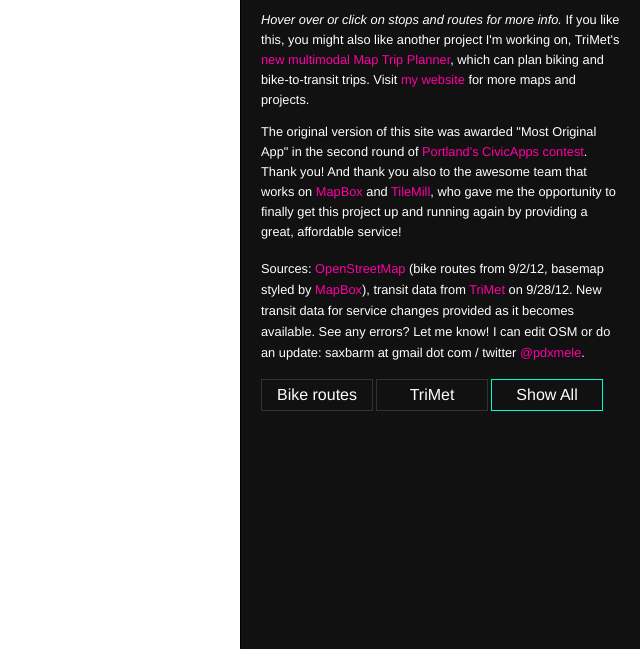
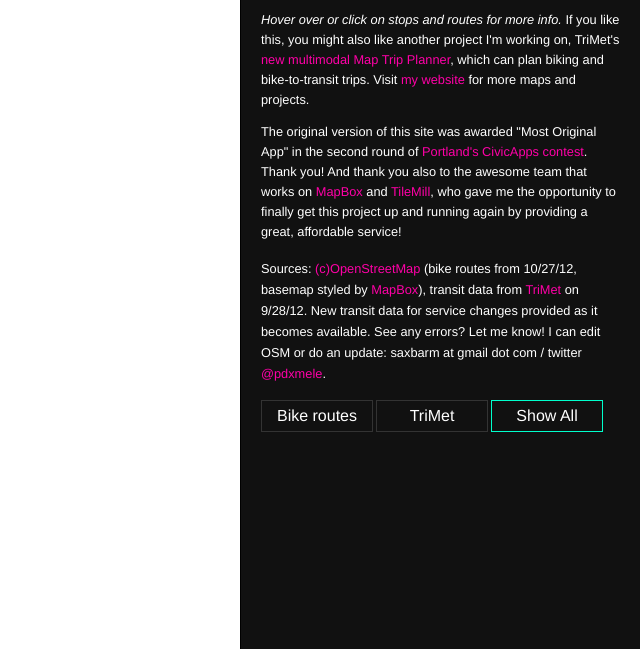
Before and after one commit to MappingKat/PDX-bike-transit-map, a plain HTML site: page index.html in a window 1280 px wide. Shown: the part 151-800 px from the top of the page, without its empty margins (640-1280 px from the left). Drawn offline with nearby package versions, Linux system fonts and the light colour scheme.

Commit message:
Data update

```diff
--- a/index.html
+++ b/index.html
@@ -94,7 +94,7 @@
 
     <P style="font-size:.8em;">The original version of this site was awarded "Most Original App" in the second round of <a href="http://civicapps.org/news/civicapps-awards-congrats-round-2-winners-and-runners">Portland's CivicApps contest</a>. Thank you! And thank you also to the awesome team that works on <a href="http://www.mapbox.com/">MapBox</a> and <a href="http://mapbox.com/tilemill/">TileMill</a>, who gave me the opportunity to finally get this project up and running again by providing a great, affordable service!</p>
 
-    <p><span class='source'>Sources: <a href='http://www.openstreetmap.org'>OpenStreetMap</a> (bike routes from 9/2/12, basemap styled by <a href="http://www.mapbox.com/">MapBox</a>), transit data from <a href='http://www.trimet.org'/>TriMet</a> on 9/28/12. New transit data for service changes provided as it becomes available. See any errors? Let me know! I can edit OSM or do an update: saxbarm at gmail dot com / twitter <a href="http://www.twitter.com/pdxmele">@pdxmele</a>.</p>
+    <p><span class='source'>Sources: <a href='http://www.openstreetmap.org/copyright'>(c)OpenStreetMap</a> (bike routes from 10/27/12, basemap styled by <a href="http://www.mapbox.com/">MapBox</a>), transit data from <a href='http://www.trimet.org'/>TriMet</a> on 9/28/12. New transit data for service changes provided as it becomes available. See any errors? Let me know! I can edit OSM or do an update: saxbarm at gmail dot com / twitter <a href="http://www.twitter.com/pdxmele">@pdxmele</a>.</p>
 
     <p></p>
 <ul class="layerswitch">
```
